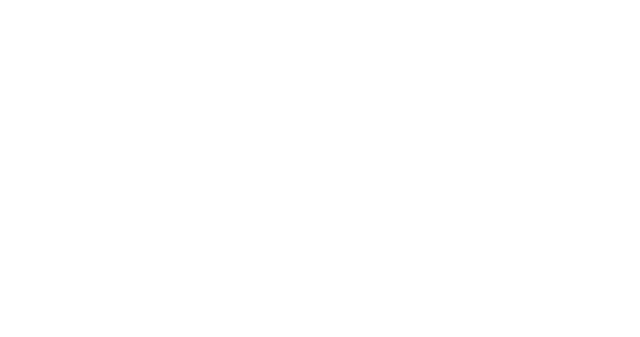
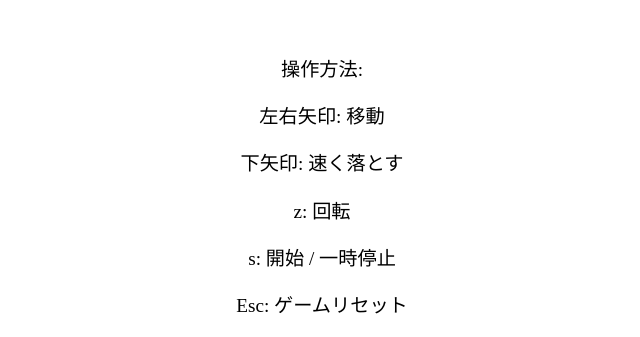
Before and after one commit to hakanai03/puyopuyo, a React (Vite) app: page / in a window 1280 px wide. Shown: the part 1240-1577 px from the top of the page, without its empty margins (318-958 px from the left). Before the commit the page ends 1282 px from the top, so only its background shows below. Built offline with nearby package versions, Linux system fonts and the light colour scheme.

Commit message:
puyos follow gravity

```diff
--- /dev/null
+++ b/src/features/algorithms/dropPuyosOnBoard.ts
@@ -0,0 +1,20 @@
+import {Board} from "../../types/Board";
+
+export const dropPuyosOnBoard = (board: Board): Board => {
+  let updatedBoard = board.map((row) => [...row]);
+  let hasPuyosDropped = false;
+
+  for (let y = updatedBoard.length - 1; y >= 0; y--) {
+    for (let x = 0; x < updatedBoard[0].length; x++) {
+      const puyo = updatedBoard[y][x];
+
+      if (puyo && y < updatedBoard.length - 1 && !updatedBoard[y + 1][x]) {
+        updatedBoard[y][x] = null;
+        updatedBoard[y + 1][x] = puyo;
+        hasPuyosDropped = true;
+      }
+    }
+  }
+
+  return hasPuyosDropped ? dropPuyosOnBoard(updatedBoard) : updatedBoard;
+};
--- a/src/features/algorithms/index.ts
+++ b/src/features/algorithms/index.ts
@@ -2,3 +2,4 @@ export * from "./makePuyo";
 export * from "./isPuyoColliding";
 export * from "./movePuyo";
 export * from "./rotatePuyo";
+export * from "./dropPuyosOnBoard"
--- a/src/features/providers/GameStateProvider.tsx
+++ b/src/features/providers/GameStateProvider.tsx
@@ -1,8 +1,13 @@
 import React, { createContext, ReactNode, useContext, useState } from "react";
 import { BOARD_HEIGHT, BOARD_WIDTH } from "../../config";
 import { GameState } from "../../types/GameState";
-import { Direction, movePuyo, rotatePuyo } from "../algorithms";
-import { makePuyoPair } from "../algorithms/makePuyo";
+import {
+  Direction,
+  dropPuyosOnBoard,
+  makePuyoPair,
+  movePuyo,
+  rotatePuyo,
+} from "../algorithms";
 
 interface GameStateContextValue {
   state: GameState;
@@ -73,7 +78,6 @@ export const GameStateProvider: React.FC<{ children?: ReactNode }> = ({
     }));
   };
 
-  // useGameStateProvider.tsx
   const updateBoardOnCollision = () => {
     setState((prevState) => {
       const newPuyoPair = movePuyo(
@@ -91,9 +95,12 @@ export const GameStateProvider: React.FC<{ children?: ReactNode }> = ({
         newBoard[prevState.currentPuyoPair.sub.y][
           prevState.currentPuyoPair.sub.x
         ] = prevState.currentPuyoPair.sub;
+
+        const droppedBoard = dropPuyosOnBoard(newBoard);
+
         return {
           ...prevState,
-          fixedBoard: newBoard,
+          fixedBoard: droppedBoard,
           currentPuyoPair: prevState.nextPuyoPair,
           nextPuyoPair: makePuyoPair(),
         };
--- a/src/features/ui/board/GameBoard.tsx
+++ b/src/features/ui/board/GameBoard.tsx
@@ -9,11 +9,12 @@ const renderCell = (
   fixedBoard: Board,
   currentPuyoPair: PuyoPair
 ): string => {
-  if (
-    (currentPuyoPair.main.x === x && currentPuyoPair.main.y === y) ||
-    (currentPuyoPair.sub.x === x && currentPuyoPair.sub.y === y)
-  ) {
-    return "red";
+  if (currentPuyoPair.main.x === x && currentPuyoPair.main.y === y) {
+    return currentPuyoPair.main.color;
+  }
+
+  if (currentPuyoPair.sub.x === x && currentPuyoPair.sub.y === y) {
+    return currentPuyoPair.sub.color;
   }
 
   const puyo = fixedBoard[y][x];
--- /dev/null
+++ b/src/features/ui/instructions/Instructions.tsx
@@ -0,0 +1,20 @@
+import React from "react";
+
+export const Instructions: React.FC = () => {
+  const instructionsStyle: React.CSSProperties = {
+    textAlign: "center",
+    marginTop: "20px",
+    fontSize: "1.2em",
+  };
+
+  return (
+    <div style={instructionsStyle}>
+      <p>操作方法:</p>
+      <p>左右矢印: 移動</p>
+      <p>下矢印: 速く落とす</p>
+      <p>z: 回転</p>
+      <p>s: 開始 / 一時停止</p>
+      <p>Esc: ゲームリセット</p>
+    </div>
+  );
+};
--- a/src/pages/PuyoPuyoGame.tsx
+++ b/src/pages/PuyoPuyoGame.tsx
@@ -2,6 +2,7 @@ import { useEffect } from "react";
 import { useGameStateContext } from "../features/providers/GameStateProvider";
 import { GameBoard } from "../features/ui/board/GameBoard";
 import { KeyboardHandler } from "../features/ui/inputs/keyboardHandler";
+import { Instructions } from "../features/ui/instructions/Instructions";
 import { GameStatus } from "../features/ui/status/GameStatus";
 
 export const PuyoPuyoGame: React.FC = () => {
@@ -24,6 +25,7 @@ export const PuyoPuyoGame: React.FC = () => {
       <GameStatus />
       <KeyboardHandler />
       <GameBoard />
+      <Instructions />
     </>
   );
 };
```
